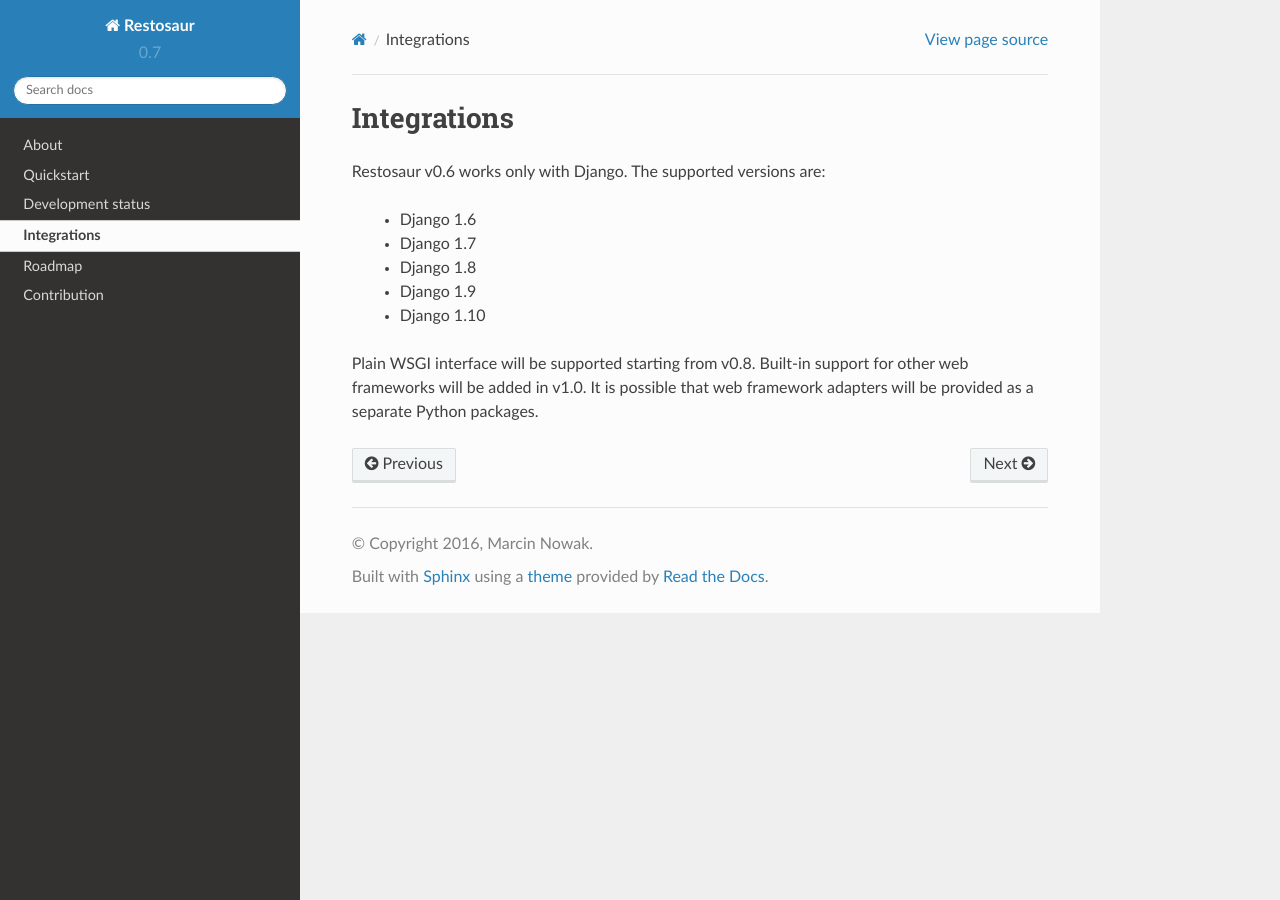
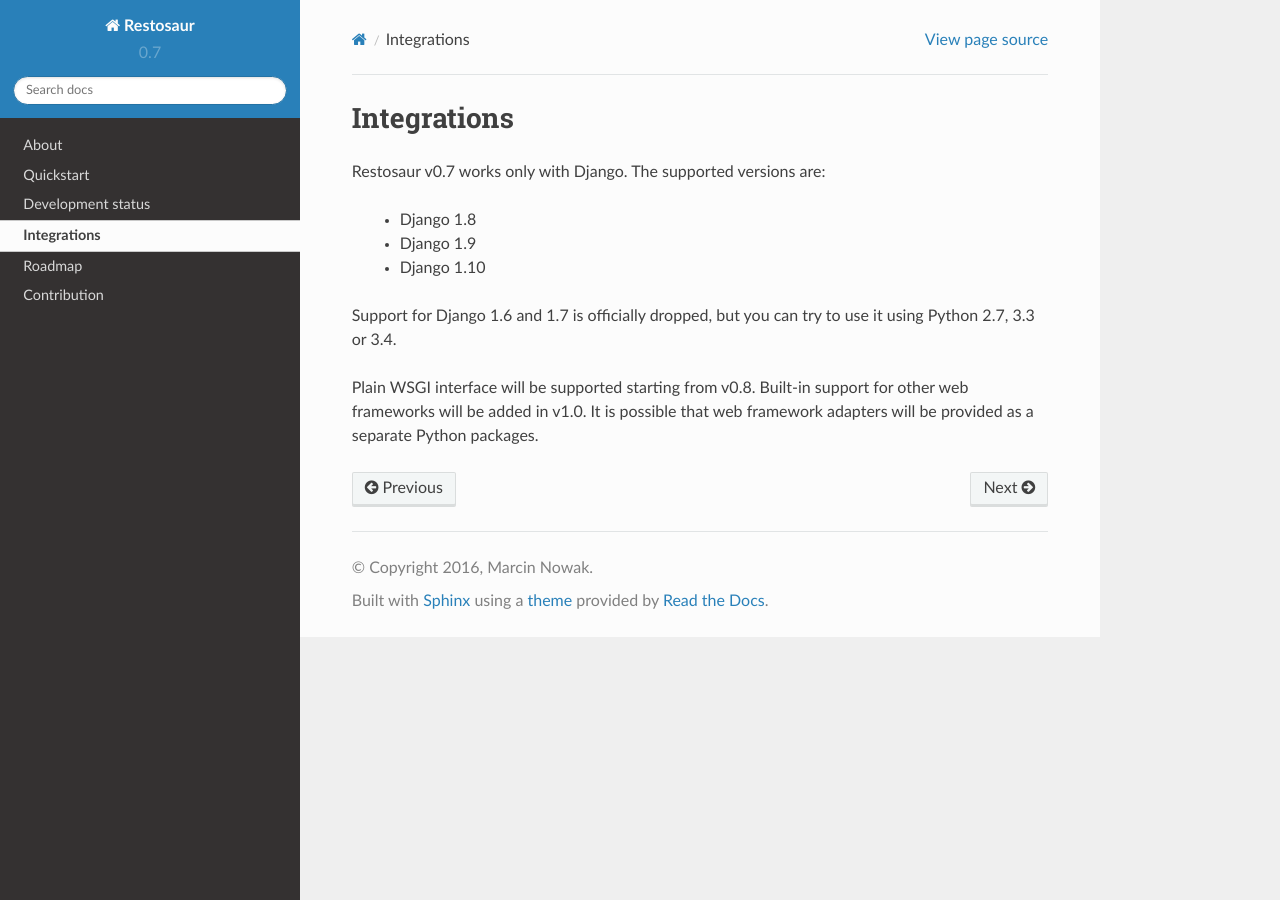
Before and after one commit to marcinn/restosaur, a Sphinx documentation site: the page built from docs/source/integrations.rst, in a window 1280 px wide. Built offline with Sphinx 7.4.7 and the Read the Docs theme 2.0.0, drawn with Linux system fonts in a browser that asks for light colours; pages that are not in the unit, such as notebooks, are missing from menus.

Commit message:
update docs

```diff
--- a/docs/source/integrations.rst
+++ b/docs/source/integrations.rst
@@ -2,14 +2,15 @@
 ============
 
 
-Restosaur v0.6 works only with Django. The supported versions are:
+Restosaur v0.7 works only with Django. The supported versions are:
 
-    * Django 1.6
-    * Django 1.7
     * Django 1.8
     * Django 1.9
     * Django 1.10
 
+Support for Django 1.6 and 1.7 is officially dropped, but you can try
+to use it using Python 2.7, 3.3 or 3.4.
+
 Plain WSGI interface will be supported starting from v0.8. Built-in support for
 other web frameworks will be added in v1.0. It is possible that web
 framework adapters will be provided as a separate Python packages.
--- a/docs/source/roadmap.rst
+++ b/docs/source/roadmap.rst
@@ -16,6 +16,7 @@
   * better test coverage
   * enhance content negotiation and requests dispatching
   * add final middleware support
+  * Python 3.x support
 
 0.8 (beta)
 ^^^^^^^^^^
```
Also changed, not shown: other parts of docs/source/roadmap.rst (+0 -4 lines).
